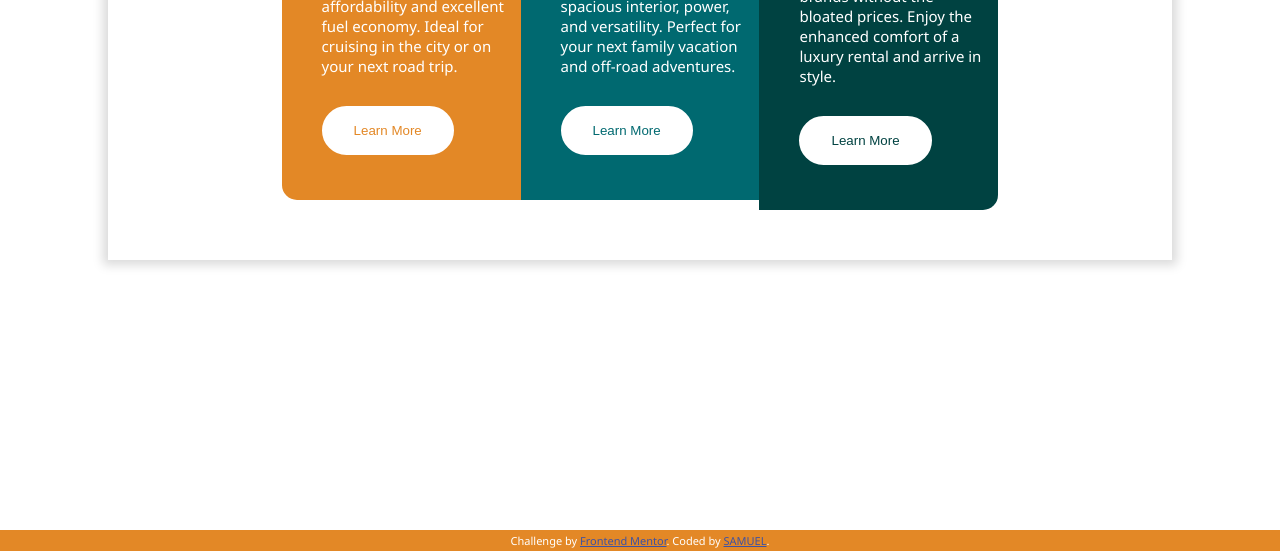
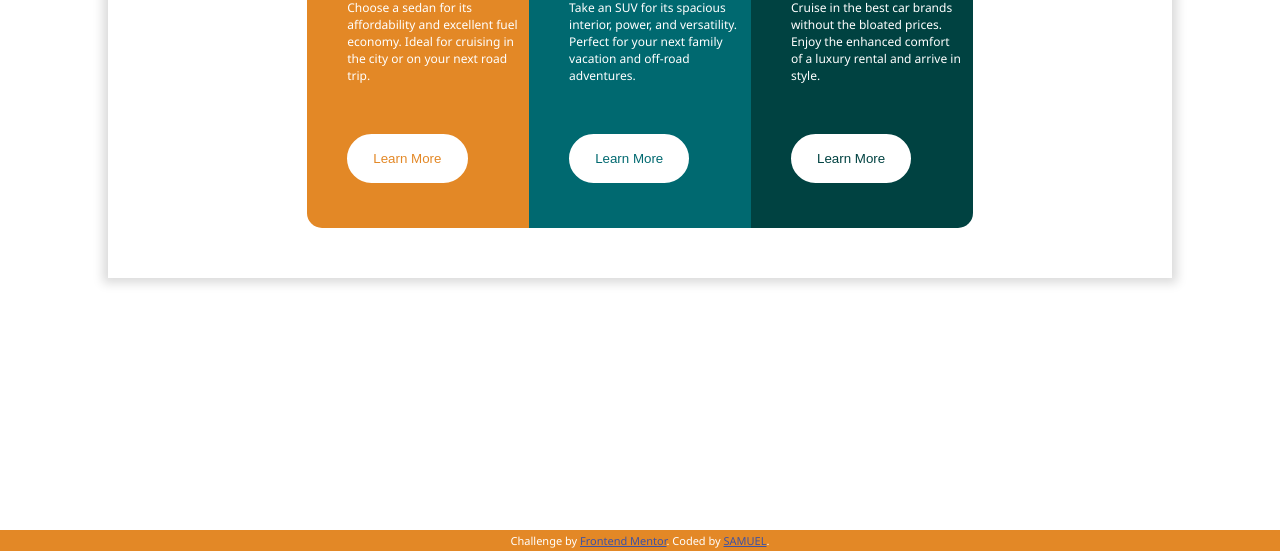
Before and after one commit to samiy99/front_end_mentor_three_column, a plain HTML site: page index.html in a window 1280 px wide. Shown: the part 249-800 px from the top of the page. Drawn offline with Linux system fonts and the light colour scheme.

Commit message:
simle commit

```diff
--- a/style.css
+++ b/style.css
@@ -10,7 +10,7 @@ body{
     font-family: 'Segoe UI', Tahoma, Geneva, Verdana, sans-serif;
     display: flex;
     align-items: center;
-    justify-content: center;
+    justify-content: space-between;
     flex-direction: column;
     min-height: 100vh;
 
@@ -21,7 +21,7 @@ main{
     display: flex;
     align-items: center;
     justify-content: space-around;
-    margin: 32px;
+    margin: 50px;
     padding: 50px 20px;
     border: none;
     box-shadow: 0px 0px 10px 5px rgba(0, 0, 0, .15);
@@ -30,7 +30,7 @@ main{
     display: flex;
     align-items: center;
     justify-content: space-around;
-    width: 70%;
+    width: 65%;
 
 }
 
@@ -42,6 +42,9 @@ main{
     padding-bottom: 45px;
     padding-top: 45px;
     width: 100%;
+    display: flex;
+    flex-direction: column;
+    justify-content: space-evenly;
 }
 
 
@@ -61,8 +64,9 @@ main{
 }
 
 button{
-    margin-top: 30px;
-    padding: 15px 30px;
+    margin-top: 50px;
+    padding: 15px 0px;
+    width: 70%;
     background: #fff;
     border: hidden;
     border-radius: 80PX;
@@ -89,7 +93,9 @@ button:hover{
     cursor: pointer;
 }
 p{
-    font-size: 15px;
+    font-size: 12px;
+
+    margin-top: 15px;
 }
 .attribution{
     width: 100%;
@@ -100,7 +106,6 @@ p{
     background: hsl(31, 77%, 52%);
 }
 .attribution a{
-
     color: #fff1ff;
 }
 @media screen and (max-width:700px) {
```
